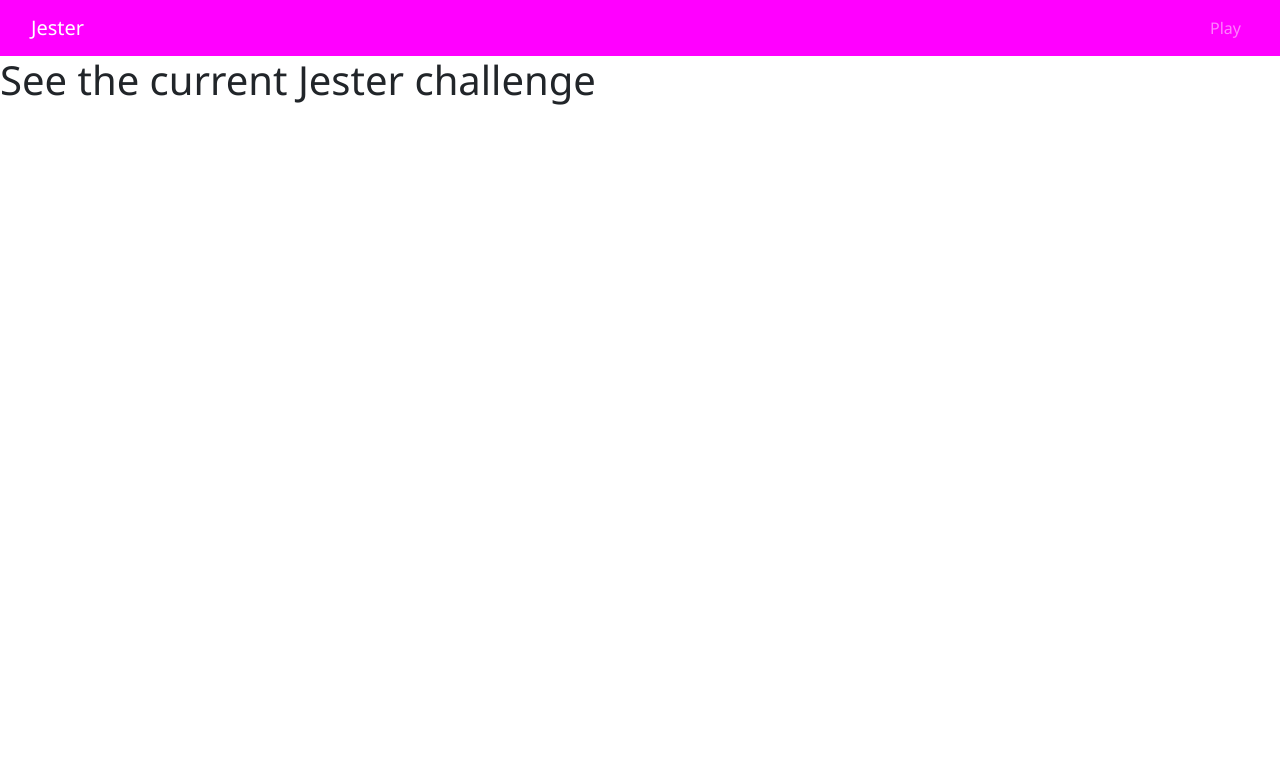
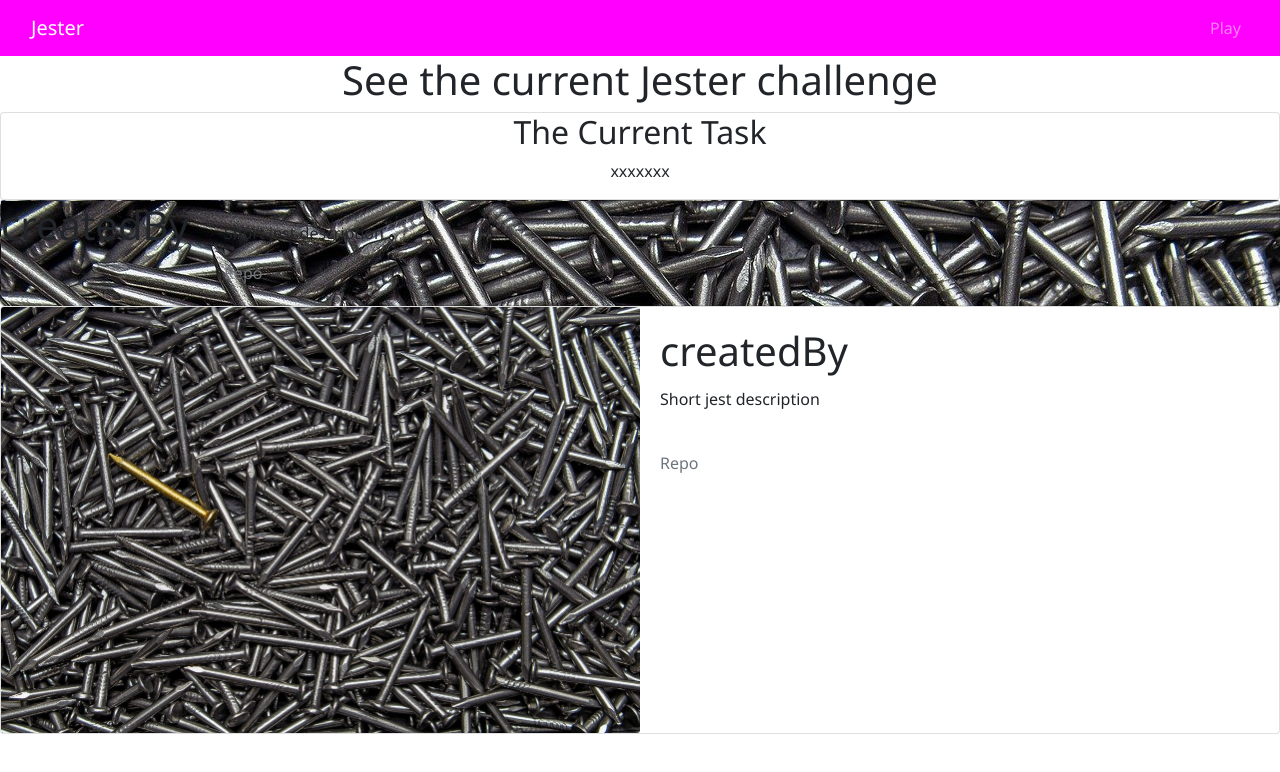
Before and after one commit to WTRIII/jester, a React (Create React App) app in the folder client/: page /CurrentJest in a window 1280 px wide. Shown: the top 772 px of the page. Built offline with nearby package versions, Linux system fonts and the light colour scheme.

Commit message:
tweaking styles and layout

```diff
--- a/client/src/pages/CurrentJest.js
+++ b/client/src/pages/CurrentJest.js
@@ -1,9 +1,64 @@
 import React from 'react';
+import { Card, Col, Row} from 'react-bootstrap';
+import TestPicture from "../imges/Hardcodedtestpic.jpg";
 
 function CurrentJest() {
     return (
     <div>
-        <h1> See the current Jester challenge</h1>
+        <Row className="justify-content-center"> <h1> See the current Jester challenge</h1> </Row>
+
+        {/* <Row> */}
+        <div md="auto">
+            <Card md="auto" className="text-center">
+
+            <h2> The Current Task</h2>
+
+            <p>xxxxxxx</p>
+
+            </Card>
+
+                <Card style={{backgroundImage: `url(${TestPicture}`  }} >
+                    <div className="row no-gutters" >
+                        <div className="row-md-6">
+                                <h1 className="card-title">createdBy</h1>
+                        {/* <Card.Img src= {TestPicture}  /> */}
+                        </div>
+                        {/* <div className="col-md-4"> */}
+                            <div className="card-body row-md-6" >
+                                <p className="col-sm-auto card-text"> Short jest description</p>
+
+                                <p className="col-sm-auto card-text">
+                                    <a className="text-muted" href="https://github.com/Mitchell-est-Robbins/Project1-TheAppenders">  Repo</a>
+                                    {/* this needs to be a button ^^^^^^ with redirect */}
+                                </p>
+                            {/* </div> */}
+                            </div>
+                    </div>
+                </Card>
+
+                <Card >
+                    <div className="row no-gutters">
+                        <div className="col-md-6">
+
+                            <Card.Img src= {TestPicture}  />
+                        </div>
+                        <div className="col-md-4">
+                            <div className="card-body" >
+                                <h1 className="card-title">createdBy</h1>
+                                <p className="card-text"> Short jest description</p>
+                                <br />
+                                <p className="card-text">
+                                    <a className="text-muted" href="https://github.com/Mitchell-est-Robbins/Project1-TheAppenders">  Repo</a>
+                                    {/* this needs to be a button ^^^^^^ with redirect */}
+                                </p>
+                            </div>
+                        </div>
+                    </div>
+                </Card>
+
+
+        {/* </Row> */}
+        </div>
     </div>
     )
 }
--- a/client/src/pages/Dashboard.js
+++ b/client/src/pages/Dashboard.js
@@ -14,7 +14,11 @@ import React from 'react';
 function Dashboard() {
     return (
     <div>
-        <h1>Jester Dashboard XXX</h1>
+        <h1>Jester Dashboard </h1>
+        <h2>Past Challenges</h2>
+        <h2>Account</h2>
+        <h2>Rules</h2>
+
 
     </div>
     )
```
Also changed, not shown: client/src/imges/Hardcodedtestpic.jpg (added).
